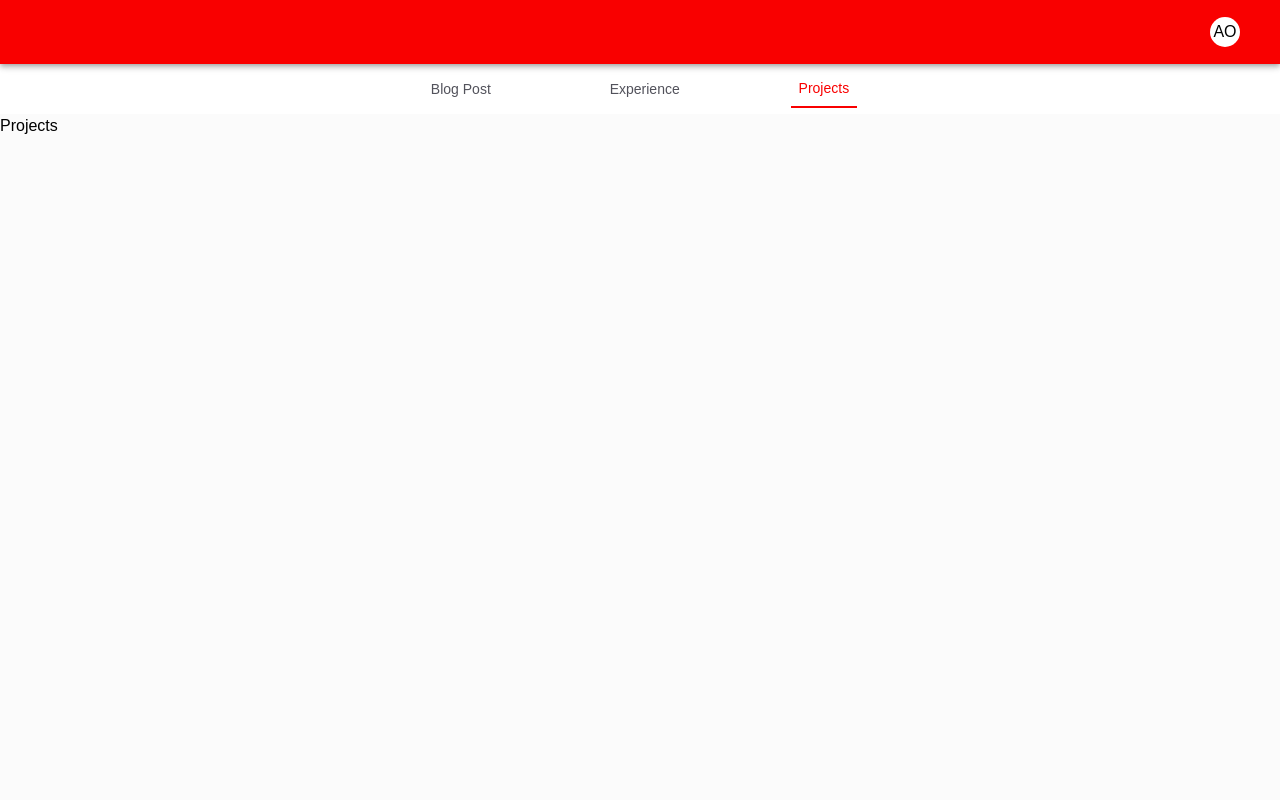
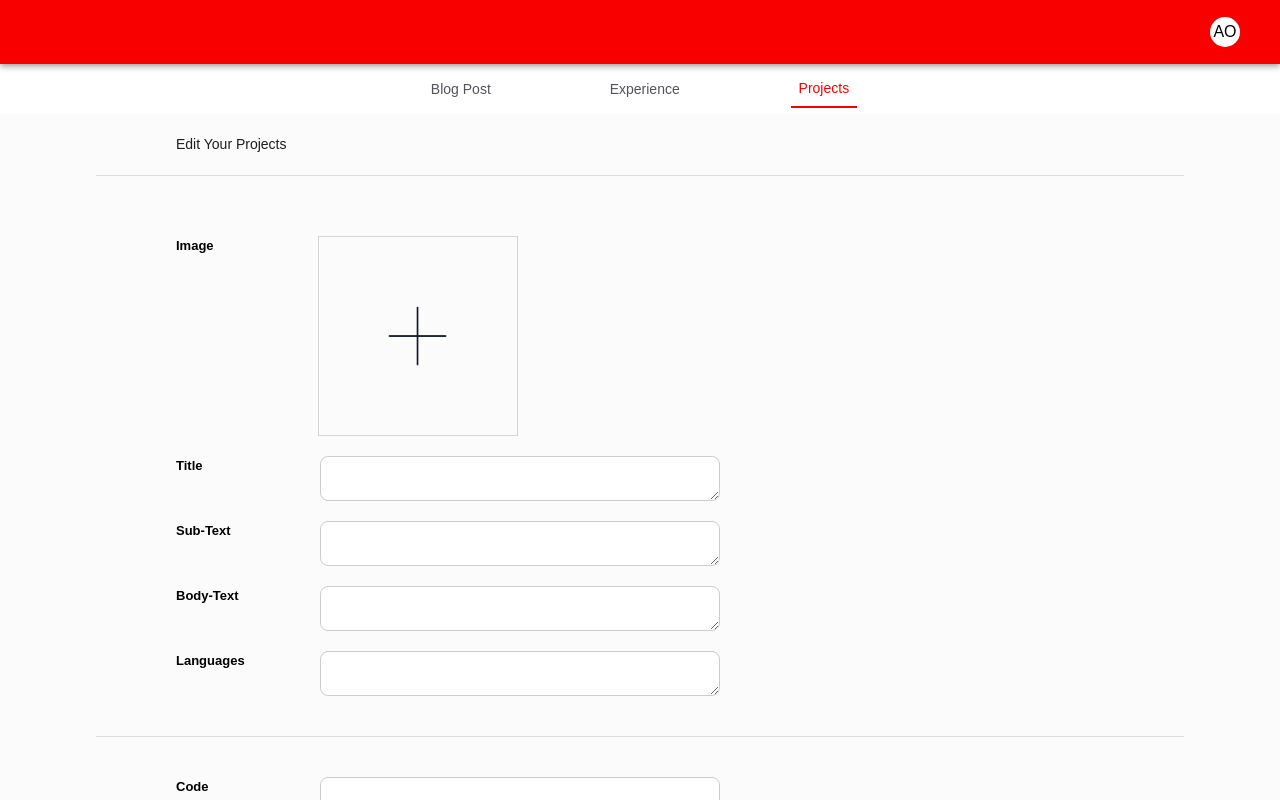
Before and after one commit to Babajide777/the-oyafemi-portfolio, a Next.js app in the folder admin/: page / in a window 1280 px wide. Both pictures are taken after a click on the button "Projects". Shown: the top 800 px of the page. Built offline with nearby package versions, Linux system fonts and the light colour scheme.

Commit message:
borderRadius: 8px,

```diff
--- a/admin/app/Components/DashboardContents/Projects.tsx
+++ b/admin/app/Components/DashboardContents/Projects.tsx
@@ -1,17 +1,264 @@
 "use client";
 
-import { Box } from "@mui/material";
-import React from "react";
+import { Box, Button, Divider, TextField, Typography } from "@mui/material";
+import React, { useState } from "react";
+import FormArea from "../FormArea";
 
 const Projects = () => {
+  const [title, setTitle] = useState("");
+  const [subText, setSubText] = useState("");
+  const [bodyText, setBodyText] = useState("");
+  const [languages, setLanguages] = useState("");
+  const [code, setCode] = useState("");
+  const [source, setSource] = useState("");
+  const [webLink, setWebLink] = useState("");
+
+  const fileInputRef = React.useRef<HTMLInputElement | null>(null);
+
+  const handleClick = () => {
+    fileInputRef.current?.click(); // trigger hidden input
+  };
+
+  const handleFileChange = (event: React.ChangeEvent<HTMLInputElement>) => {
+    if (event.target.files && event.target.files[0]) {
+      console.log("Selected file:", event.target.files[0]);
+    }
+  };
+
   return (
     <Box
       sx={{
         background: (theme) => theme.palette.custom.darkGray2,
         minHeight: "100vh",
+        display: "flex",
+        justifyContent: "center",
       }}
     >
-      Projects
+      <Box sx={{ width: "85%", margin: "20px 0" }}>
+        <Typography
+          sx={{
+            fontWeight: "500",
+            fontStyle: "medium",
+            fontSize: "14px",
+            color: (theme) => theme.palette.custom.Black200,
+            marginBottom: "20px",
+            marginLeft: "80px",
+          }}
+        >
+          Edit Your Projects
+        </Typography>
+        <Divider />
+        <Box component="form" sx={{ padding: "40px 0" }}>
+          <Box
+            sx={{
+              display: "flex",
+              flexDirection: { xs: "column", md: "row" },
+              gap: { xs: 2, md: 13 },
+              borderRadius: "8px",
+              marginTop: "20px",
+              width: { xs: "100%", md: "50%" },
+              marginLeft: { xs: "0", md: "80px" },
+              marginBottom: "20px",
+            }}
+          >
+            <Typography
+              sx={{
+                marginBottom: { xs: "7px", md: "0" },
+                fontSize: "13px",
+                fontWeight: "700",
+                fontStyle: "bold",
+              }}
+            >
+              Image
+            </Typography>
+            <input
+              type="file"
+              ref={fileInputRef}
+              onChange={handleFileChange}
+              style={{ display: "none" }}
+            />
+            <Box
+              sx={{
+                textTransform: "capitalize",
+                border: (theme) =>
+                  `${1}px solid ${theme.palette.custom.gray200}`,
+                display: "flex",
+                justifyContent: "center",
+                alignItems: "center",
+                width: "200px",
+                height: "200px",
+              }}
+              component="div"
+              onClick={handleClick}
+            >
+              <Box
+                component="img"
+                src="../../../assets/images/big-plus.png"
+                alt="Uploaded Preview"
+                sx={{ width: "30%" }}
+              />
+            </Box>
+          </Box>
+          <FormArea
+            title="Title"
+            value={title}
+            handleChangeArea={(e) => setTitle(e.target.value)}
+            minRows={1.5}
+            sx={{
+              display: "flex",
+              flexDirection: { xs: "column", md: "row" },
+              justifyContent: "space-between",
+              gap: 1,
+              marginLeft: { xs: "0", md: "80px" },
+              width: { xs: "100%", md: "50%" },
+            }}
+            titleName={{
+              fontSize: "13px",
+              fontWeight: "700",
+              fontStyle: "bold",
+            }}
+            textareaSx={{ width: { xs: "100%", md: "400px" } }}
+          />
+          <FormArea
+            title="Sub-Text"
+            value={subText}
+            handleChangeArea={(e) => setSubText(e.target.value)}
+            minRows={1.5}
+            sx={{
+              display: "flex",
+              flexDirection: { xs: "column", md: "row" },
+              justifyContent: "space-between",
+              gap: 1,
+              marginLeft: { xs: "0", md: "80px" },
+              margin: "20px 0",
+              width: { xs: "100%", md: "50%" },
+            }}
+            titleName={{
+              fontSize: "13px",
+              fontWeight: "700",
+              fontStyle: "bold",
+            }}
+            textareaSx={{ width: { xs: "100%", md: "400px" } }}
+          />
+          <FormArea
+            title="Body-Text"
+            value={bodyText}
+            handleChangeArea={(e) => setBodyText(e.target.value)}
+            minRows={1.5}
+            sx={{
+              display: "flex",
+              flexDirection: { xs: "column", md: "row" },
+              justifyContent: "space-between",
+              gap: 1,
+              marginLeft: { xs: "0", md: "80px" },
+              marginBottom: "20px",
+              width: { xs: "100%", md: "50%" },
+            }}
+            titleName={{
+              fontSize: "13px",
+              fontWeight: "700",
+              fontStyle: "bold",
+            }}
+            textareaSx={{ width: { xs: "100%", md: "400px" } }}
+          />
+          <FormArea
+            title="Languages"
+            value={languages}
+            handleChangeArea={(e) => setLanguages(e.target.value)}
+            minRows={1.5}
+            sx={{
+              display: "flex",
+              flexDirection: { xs: "column", md: "row" },
+              justifyContent: "space-between",
+              gap: 1,
+              marginLeft: { xs: "0", md: "80px" },
+              width: { xs: "100%", md: "50%" },
+            }}
+            titleName={{
+              fontSize: "13px",
+              fontWeight: "700",
+              fontStyle: "bold",
+            }}
+            textareaSx={{ width: { xs: "100%", md: "400px" } }}
+          />
+          <Divider sx={{ margin: "40px 0" }} />
+          <FormArea
+            title="Code"
+            value={code}
+            handleChangeArea={(e) => setCode(e.target.value)}
+            minRows={1.5}
+            sx={{
+              display: "flex",
+              flexDirection: { xs: "column", md: "row" },
+              justifyContent: "space-between",
+              gap: 1,
+              marginLeft: { xs: "0", md: "80px" },
+              width: { xs: "100%", md: "50%" },
+            }}
+            titleName={{
+              fontSize: "13px",
+              fontWeight: "700",
+              fontStyle: "bold",
+            }}
+            textareaSx={{ width: { xs: "100%", md: "400px" } }}
+          />
+          <FormArea
+            title="Source"
+            value={source}
+            handleChangeArea={(e) => setSource(e.target.value)}
+            minRows={1.5}
+            sx={{
+              display: "flex",
+              flexDirection: { xs: "column", md: "row" },
+              justifyContent: "space-between",
+              gap: 1,
+              marginLeft: { xs: "0", md: "80px" },
+              width: { xs: "100%", md: "50%" },
+              margin: "20px 0",
+            }}
+            titleName={{
+              fontSize: "13px",
+              fontWeight: "700",
+              fontStyle: "bold",
+            }}
+            textareaSx={{ width: { xs: "100%", md: "400px" } }}
+          />
+          <FormArea
+            title="Web-Link"
+            value={webLink}
+            handleChangeArea={(e) => setWebLink(e.target.value)}
+            minRows={1.5}
+            sx={{
+              display: "flex",
+              flexDirection: { xs: "column", md: "row" },
+              justifyContent: "space-between",
+              gap: 1,
+              marginLeft: { xs: "0", md: "80px" },
+              width: { xs: "100%", md: "50%" },
+            }}
+            titleName={{
+              fontSize: "13px",
+              fontWeight: "700",
+              fontStyle: "bold",
+            }}
+            textareaSx={{ width: { xs: "100%", md: "400px" } }}
+          />
+        </Box>
+        <Button
+          sx={{
+            color: (theme) => theme.palette.custom.white,
+            background: (theme) => theme.palette.custom.Red,
+            width: { xs: "200px", md: "300px" },
+            borderRadius: "30px",
+            marginLeft: { xs: "0", md: "80px" },
+            textTransform: "capitalize",
+            fontWeight: 600,
+            fontSize: "14px",
+          }}
+        >
+          Publish
+        </Button>
+      </Box>
     </Box>
   );
 };
```
Also changed, not shown: admin/public/assets/images/big-plus.png (added).
